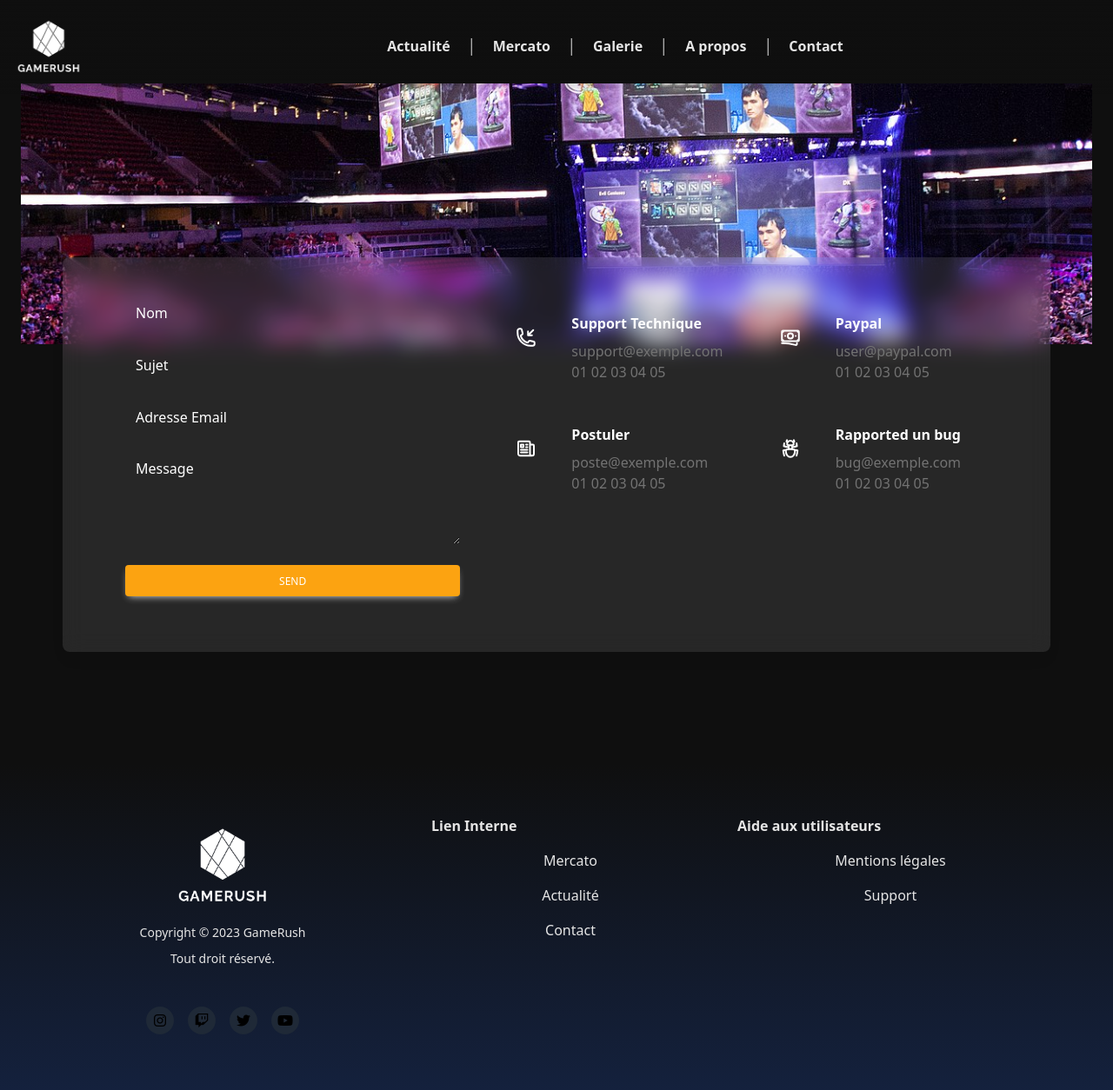
After one commit to wJhayyy/projet_etrendz, a PHP site: page /view/contact.php in a window 1280 px wide. The commit adds this page. Shown: the whole page at 87% size. Run offline with PHP 8.4, Linux system fonts and the light colour scheme; some libraries are stand-ins or nearby versions.

Commit message:
contact, about, upload

```diff
--- /dev/null
+++ b/assets/css/button-navbar.css
@@ -0,0 +1,43 @@
+/* Définir les couleurs du gradient */
+.gradient-button {
+    background-image: linear-gradient(to right,#0f0f0f,#724907, #fca311);
+    transition: width 0.3s ease; /* Ajouter une transition pour l'animation en douceur */
+    width: 50%;
+    color: #e5e5e5;
+    font-size: 40px
+  }
+
+  /* Lorsque la souris survole le bouton */
+  .gradient-button:hover {
+    width: 70%; /* Définir la largeur à 100% lors du survol */
+  }
+
+  /* Middle Out */
+  .gradient-button-desktop {
+      display: inline-block;
+      position: relative;
+    color: #e5e5e5;
+  }
+
+  .gradient-button-desktop:after {
+      content: '';
+      display: block;
+      margin: auto;
+      height: 2px;
+      width: 0px;
+      background: linear-gradient(to right,rgb(90, 17, 47), #fca311); /* Utilisation d'un dégradé linéaire */
+      transition: width .5s ease, background .5s ease; /* Modification de 'background-color' en 'background' */
+  }
+
+  .gradient-button-desktop:hover:after {
+      width: 100%;
+      background: linear-gradient(to right, rgb(90, 17, 47), #fca311); /* Dégradé linéaire également sur le hover */
+  }
+
+  .vertical-hr {
+    border: none;
+    border-left: 1px solid #e5e5e5; /* Vous pouvez changer la couleur ici (par exemple, "green") */
+    height: 20px; /* Vous pouvez ajuster la hauteur ici selon vos besoins */
+    margin: 0; /* Assurez-vous qu'il n'y a pas d'espacement supplémentaire */
+    padding: 0; /* Assurez-vous qu'il n'y a pas d'espacement supplémentaire */
+  }
--- a/view/accueil.php
+++ b/view/accueil.php
@@ -25,6 +25,7 @@ $all_mercato = $stmt_mercato->fetchAll(PDO::FETCH_ASSOC);
   <link rel="stylesheet" href="assets/css/commentcard.css">
   <link rel="stylesheet" href="assets/css/card.css">
   <link rel="stylesheet" href="assets/css/button-twitch.css">
+  <link rel="stylesheet" href="assets/css/button-navbar.css">
   <?php include_once('include/link.php')?>
 </head>
 
--- /dev/null
+++ b/view/contact.php
@@ -0,0 +1,177 @@
+<!doctype html>
+
+<html lang="fr">
+
+<head>
+  <meta charset="utf-8">
+  <title>Titre de la page</title>
+  <link rel="stylesheet" href="style.css">
+  <link rel="stylesheet" href="assets/css/button-navbar.css">
+  <?php include_once('include/link.php')?>
+</head>
+
+<body class="bg-color1">
+
+<?php include_once('include/navbar.php')?>
+
+<!-- Container for demo purpose -->
+<div class="container my-24 mx-auto md:px-6">
+  <!-- Section: Design Block -->
+  <section class="mb-32">
+    <div class="relative h-[300px] overflow-hidden bg-cover bg-[50%] bg-no-repeat bg-[url('assets/image/card1.jpg')]"></div>
+    <div class="container px-6 md:px-12">
+      <div
+        class="block rounded-lg bg-[hsla(0,0%,100%,0.1)] px-6 py-12 shadow-[0_2px_15px_-3px_rgba(0,0,0,0.07),0_10px_20px_-2px_rgba(0,0,0,0.04)] md:py-16 md:px-12 -mt-[100px] backdrop-blur-[12px]">
+        <div class="flex flex-wrap">
+          <div class="mb-12 w-full shrink-0 grow-0 basis-auto md:px-3 lg:mb-0 lg:w-5/12 lg:px-6">
+            <form action="view/admin/form-contact.php" method="POST">
+              <div class="relative mb-6" data-te-input-wrapper-init>
+                <input type="text"
+                  class="text-white peer block min-h-[auto] w-full rounded border-0 bg-transparent py-[0.32rem] px-3 leading-[1.6] outline-none transition-all duration-200 ease-linear focus:placeholder:opacity-100 peer-focus:text-primary data-[te-input-state-active]:placeholder:opacity-100 motion-reduce:transition-none dark:text-neutral-200 dark:placeholder:text-neutral-200 dark:peer-focus:text-primary [&:not([data-te-input-placeholder-active])]:placeholder:opacity-0"
+                  id="nom" name="nom" placeholder="Votre nom" />
+                <label
+                  class="pointer-events-none absolute top-0 left-3 mb-0 max-w-[90%] origin-[0_0] truncate pt-[0.37rem] leading-[1.6] text-white transition-all duration-200 ease-out -translate-y-[1.1rem] peer-focus:scale-[0.8] peer-focus:text-primary peer-data-[te-input-state-active]:-translate-y-[0.9rem] peer-data-[te-input-state-active]:scale-[0.8] motion-reduce:transition-none"
+                  for="exampleInput90">Nom
+                </label>
+              </div>
+              <div class="relative mb-6" data-te-input-wrapper-init>
+                <input type="text"
+                  class="text-white peer block min-h-[auto] w-full rounded border-0 bg-transparent py-[0.32rem] px-3 leading-[1.6] outline-none transition-all duration-200 ease-linear focus:placeholder:opacity-100 peer-focus:text-primary data-[te-input-state-active]:placeholder:opacity-100 motion-reduce:transition-none dark:text-neutral-200 dark:placeholder:text-neutral-200 dark:peer-focus:text-primary [&:not([data-te-input-placeholder-active])]:placeholder:opacity-0"
+                  id="sujet" name="sujet" placeholder="Votre sujet" />
+                <label
+                  class="pointer-events-none absolute top-0 left-3 mb-0 max-w-[90%] origin-[0_0] truncate pt-[0.37rem] leading-[1.6] text-white transition-all duration-200 ease-out -translate-y-[1.1rem] peer-focus:scale-[0.8] peer-focus:text-primary peer-data-[te-input-state-active]:-translate-y-[0.9rem] peer-data-[te-input-state-active]:scale-[0.8] motion-reduce:transition-none"
+                  for="exampleInput90">Sujet
+                </label>
+              </div>
+              <div class="relative mb-6" data-te-input-wrapper-init>
+                <input type="email"
+                  class="text-white peer block min-h-[auto] w-full rounded border-0 bg-transparent py-[0.32rem] px-3 leading-[1.6] outline-none transition-all duration-200 ease-linear focus:placeholder:opacity-100 peer-focus:text-primary data-[te-input-state-active]:placeholder:opacity-100 motion-reduce:transition-none dark:text-neutral-200 dark:placeholder:text-neutral-200 dark:peer-focus:text-primary [&:not([data-te-input-placeholder-active])]:placeholder:opacity-0"
+                  id="email" name="email" placeholder="Votre adresse email" />
+                <label
+                  class="pointer-events-none absolute top-0 left-3 mb-0 max-w-[90%] origin-[0_0] truncate pt-[0.37rem] leading-[1.6] text-white transition-all duration-200 ease-out -translate-y-[1.1rem] peer-focus:scale-[0.8] peer-focus:text-primary peer-data-[te-input-state-active]:-translate-y-[0.9rem] peer-data-[te-input-state-active]:scale-[0.8] motion-reduce:transition-none dark:text-neutral-200 dark:peer-focus:text-primary"
+                  for="exampleInput91">Adresse Email
+                </label>
+              </div>
+              <div class="relative mb-6" data-te-input-wrapper-init>
+                <textarea
+                  class="text-white peer block min-h-[auto] w-full rounded border-0 bg-transparent py-[0.32rem] px-3 leading-[1.6] outline-none transition-all duration-200 ease-linear focus:placeholder:opacity-100 data-[te-input-state-active]:placeholder:opacity-100 motion-reduce:transition-none dark:text-neutral-200 dark:placeholder:text-neutral-200 [&:not([data-te-input-placeholder-active])]:placeholder:opacity-0"
+                  id="message" name="message" rows="3" placeholder="Votre message"></textarea>
+                <label for="exampleFormControlTextarea1"
+                  class="pointer-events-none absolute top-0 left-3 mb-0 max-w-[90%] origin-[0_0] truncate pt-[0.37rem] leading-[1.6] text-white transition-all duration-200 ease-out -translate-y-[1.1rem] peer-focus:scale-[0.8] peer-focus:text-primary peer-data-[te-input-state-active]:-translate-y-[0.9rem] peer-data-[te-input-state-active]:scale-[0.8] motion-reduce:transition-none dark:text-neutral-200 dark:peer-focus:text-primary">Message</label>
+              </div>
+              <button type="submit" data-te-ripple-init data-te-ripple-color="light"
+                class="mb-6 inline-block w-full rounded bg-color3 px-6 pt-2.5 pb-2 text-xs font-medium uppercase leading-normal text-white shadow-[0_4px_9px_-4px_#e6e6e6] transition duration-150 ease-in-out hover:bg-orange-700 hover:shadow-[0_8px_9px_-4px_#a3a3a3,0_4px_18px_0_rgba(59,113,202,0.2)] focus:bg-primary-600 focus:shadow-[0_8px_9px_-4px_rgba(59,113,202,0.3),0_4px_18px_0_rgba(59,113,202,0.2)] focus:outline-none focus:ring-0 active:bg-primary-700 active:shadow-[0_8px_9px_-4px_rgba(59,113,202,0.3),0_4px_18px_0_rgba(59,113,202,0.2)] dark:shadow-[0_4px_9px_-4px_rgba(59,113,202,0.5)] dark:hover:shadow-[0_8px_9px_-4px_rgba(59,113,202,0.2),0_4px_18px_0_rgba(59,113,202,0.1)] dark:focus:shadow-[0_8px_9px_-4px_rgba(59,113,202,0.2),0_4px_18px_0_rgba(59,113,202,0.1)] dark:active:shadow-[0_8px_9px_-4px_rgba(59,113,202,0.2),0_4px_18px_0_rgba(59,113,202,0.1)] lg:mb-0">
+                Send
+              </button>
+            </form>
+          </div>
+          <div class="w-full shrink-0 grow-0 basis-auto lg:w-7/12">
+            <div class="flex flex-wrap">
+              <div class="mb-12 w-full shrink-0 grow-0 basis-auto md:w-6/12 md:px-3 lg:w-full lg:px-6 xl:w-6/12">
+                <div class="flex items-start">
+                  <div class="shrink-0">
+                    <div class="inline-block rounded-md bg-primary-100 p-4 text-primary">
+                      <svg xmlns="http://www.w3.org/2000/svg" fill="none" viewBox="0 0 24 24" stroke-width="2"
+                        stroke="white" class="h-6 w-6">
+                        <path stroke-linecap="round" stroke-linejoin="round"
+                          d="M14.25 9.75v-4.5m0 4.5h4.5m-4.5 0l6-6m-3 18c-8.284 0-15-6.716-15-15V4.5A2.25 2.25 0 014.5 2.25h1.372c.516 0 .966.351 1.091.852l1.106 4.423c.11.44-.054.902-.417 1.173l-1.293.97a1.062 1.062 0 00-.38 1.21 12.035 12.035 0 007.143 7.143c.441.162.928-.004 1.21-.38l.97-1.293a1.125 1.125 0 011.173-.417l4.423 1.106c.5.125.852.575.852 1.091V19.5a2.25 2.25 0 01-2.25 2.25h-2.25z" />
+                      </svg>
+                    </div>
+                  </div>
+                  <div class="ml-6 grow">
+                    <p class="mb-2 font-bold text-white">
+                      Support Technique
+                    </p>
+                    <p class="text-neutral-500">
+                      support@exemple.com
+                    </p>
+                    <p class="text-neutral-500">
+                      01 02 03 04 05
+                    </p>
+                  </div>
+                </div>
+              </div>
+              <div class="mb-12 w-full shrink-0 grow-0 basis-auto md:w-6/12 md:px-3 lg:w-full lg:px-6 xl:w-6/12">
+                <div class="flex items-start">
+                  <div class="shrink-0">
+                    <div class="inline-block rounded-md bg-primary-100 p-4 text-primary">
+                      <svg xmlns="http://www.w3.org/2000/svg" fill="none" viewBox="0 0 24 24" stroke-width="2"
+                        stroke="white" class="h-6 w-6">
+                        <path stroke-linecap="round" stroke-linejoin="round"
+                          d="M2.25 18.75a60.07 60.07 0 0115.797 2.101c.727.198 1.453-.342 1.453-1.096V18.75M3.75 4.5v.75A.75.75 0 013 6h-.75m0 0v-.375c0-.621.504-1.125 1.125-1.125H20.25M2.25 6v9m18-10.5v.75c0 .414.336.75.75.75h.75m-1.5-1.5h.375c.621 0 1.125.504 1.125 1.125v9.75c0 .621-.504 1.125-1.125 1.125h-.375m1.5-1.5H21a.75.75 0 00-.75.75v.75m0 0H3.75m0 0h-.375a1.125 1.125 0 01-1.125-1.125V15m1.5 1.5v-.75A.75.75 0 003 15h-.75M15 10.5a3 3 0 11-6 0 3 3 0 016 0zm3 0h.008v.008H18V10.5zm-12 0h.008v.008H6V10.5z" />
+                      </svg>
+                    </div>
+                  </div>
+                  <div class="ml-6 grow">
+                    <p class="mb-2 font-bold text-white">
+                      Paypal
+                    </p>
+                    <p class="text-neutral-500">
+                      user@paypal.com
+                    </p>
+                    <p class="text-neutral-500">
+                      01 02 03 04 05
+                    </p>
+                  </div>
+                </div>
+              </div>
+              <div
+                class="mb-12 w-full shrink-0 grow-0 basis-auto md:mb-0 md:w-6/12 md:px-3 lg:mb-12 lg:w-full lg:px-6 xl:w-6/12">
+                <div class="align-start flex">
+                  <div class="shrink-0">
+                    <div class="inline-block rounded-md bg-primary-100 p-4 text-primary">
+                      <svg xmlns="http://www.w3.org/2000/svg" fill="none" viewBox="0 0 24 24" stroke-width="2"
+                        stroke="white" class="h-6 w-6">
+                        <path stroke-linecap="round" stroke-linejoin="round"
+                          d="M12 7.5h1.5m-1.5 3h1.5m-7.5 3h7.5m-7.5 3h7.5m3-9h3.375c.621 0 1.125.504 1.125 1.125V18a2.25 2.25 0 01-2.25 2.25M16.5 7.5V18a2.25 2.25 0 002.25 2.25M16.5 7.5V4.875c0-.621-.504-1.125-1.125-1.125H4.125C3.504 3.75 3 4.254 3 4.875V18a2.25 2.25 0 002.25 2.25h13.5M6 7.5h3v3H6v-3z" />
+                      </svg>
+                    </div>
+                  </div>
+                  <div class="ml-6 grow">
+                    <p class="mb-2 font-bold text-white">Postuler</p>
+                    <p class="text-neutral-500">
+                      poste@exemple.com
+                    </p>
+                    <p class="text-neutral-500">
+                      01 02 03 04 05
+                    </p>
+                  </div>
+                </div>
+              </div>
+              <div class="w-full shrink-0 grow-0 basis-auto md:w-6/12 md:px-3 lg:w-full lg:px-6 xl:mb-12 xl:w-6/12">
+                <div class="align-start flex">
+                  <div class="shrink-0">
+                    <div class="inline-block rounded-md bg-primary-100 p-4 text-primary">
+                      <svg xmlns="http://www.w3.org/2000/svg" fill="none" viewBox="0 0 24 24" stroke-width="2"
+                        stroke="white" class="h-6 w-6">
+                        <path stroke-linecap="round" stroke-linejoin="round"
+                          d="M12 12.75c1.148 0 2.278.08 3.383.237 1.037.146 1.866.966 1.866 2.013 0 3.728-2.35 6.75-5.25 6.75S6.75 18.728 6.75 15c0-1.046.83-1.867 1.866-2.013A24.204 24.204 0 0112 12.75zm0 0c2.883 0 5.647.508 8.207 1.44a23.91 23.91 0 01-1.152 6.06M12 12.75c-2.883 0-5.647.508-8.208 1.44.125 2.104.52 4.136 1.153 6.06M12 12.75a2.25 2.25 0 002.248-2.354M12 12.75a2.25 2.25 0 01-2.248-2.354M12 8.25c.995 0 1.971-.08 2.922-.236.403-.066.74-.358.795-.762a3.778 3.778 0 00-.399-2.25M12 8.25c-.995 0-1.97-.08-2.922-.236-.402-.066-.74-.358-.795-.762a3.734 3.734 0 01.4-2.253M12 8.25a2.25 2.25 0 00-2.248 2.146M12 8.25a2.25 2.25 0 012.248 2.146M8.683 5a6.032 6.032 0 01-1.155-1.002c.07-.63.27-1.222.574-1.747m.581 2.749A3.75 3.75 0 0115.318 5m0 0c.427-.283.815-.62 1.155-.999a4.471 4.471 0 00-.575-1.752M4.921 6a24.048 24.048 0 00-.392 3.314c1.668.546 3.416.914 5.223 1.082M19.08 6c.205 1.08.337 2.187.392 3.314a23.882 23.882 0 01-5.223 1.082" />
+                      </svg>
+                    </div>
+                  </div>
+                  <div class="ml-6 grow">
+                    <p class="mb-2 font-bold text-white">Rapported un bug</p>
+                    <p class="text-neutral-500">
+                      bug@exemple.com
+                    </p>
+                    <p class="text-neutral-500">
+                      01 02 03 04 05
+                    </p>
+                  </div>
+                </div>
+              </div>
+            </div>
+          </div>
+        </div>
+      </div>
+    </div>
+  </section>
+  <!-- Section: Design Block -->
+</div>
+<!-- Container for demo purpose -->
+
+<?php include_once('include/footer.php')?>
+
+</body>
+
+</html>
--- a/view/include/navbar.php
+++ b/view/include/navbar.php
@@ -1,5 +1,5 @@
 <nav class="fixed top-0 left-0 right-0 z-50 px-4 py-4 flex justify-between items-center bg-gradient-to-b from-color1 to-transparent">
-		<a class="text-3xl font-bold leading-none w-20" href="index.php">
+		<a class="text-3xl font-bold leading-none w-20" href="index.php?action=">
                 <img class="w-full h-full" src="assets/image/logonobg.png">
 		</a>
 		<div class="lg:hidden">
@@ -17,9 +17,9 @@
 			<hr class="vertical-hr">
 			<li><a class="block text-base font-semibold rounded gradient-button-desktop" href="#">Galerie</a></li>
 			<hr class="vertical-hr">
-			<li><a class="block text-base font-semibold rounded gradient-button-desktop" href="#">A propos</a></li>
+			<li><a class="block text-base font-semibold rounded gradient-button-desktop" href="index.php?action=apropos">A propos</a></li>
 			<hr class="vertical-hr">
-			<li><a class="block text-base font-semibold rounded gradient-button-desktop" href="#">Contact</a></li>
+			<li><a class="block text-base font-semibold rounded gradient-button-desktop" href="index.php?action=contact">Contact</a></li>
 		</ul>
 	</nav>
 	<div class="navbar-menu relative z-50 hidden">
@@ -47,10 +47,10 @@
 						<a class="block p-4 text-base font-semibold rounded gradient-button" href="#">Galerie</a>
 					</li>
 					<li class="mb-2">
-						<a class="block p-4 text-base font-semibold rounded gradient-button" href="#">A propos</a>
+						<a class="block p-4 text-base font-semibold rounded gradient-button" href="index.php?action=apropos">A propos</a>
 					</li>
 					<li class="mb-2">
-						<a class="block p-4 text-base font-semibold rounded gradient-button" href="#">Contact</a>
+						<a class="block p-4 text-base font-semibold rounded gradient-button" href="index.php?action=contact">Contact</a>
 					</li>
 				</ul>
 			</div>
```
Also changed, not shown: assets/css/accueil.css (+0 -44 lines), index.php (+4 -4 lines), src/controller/homeController.php (+4 -4 lines), upload_mercato.php (added, +139 -0 lines), view/aboutus.php (added, +137 -0 lines), view/admin/form-contact.php (added, +32 -0 lines), assets/upload/card1.jpg (added), assets/upload/testimonial2.jpg (added).
